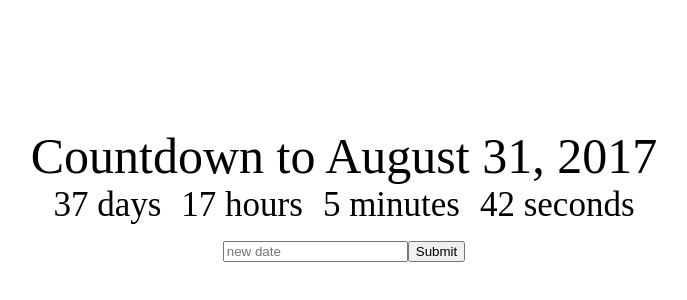
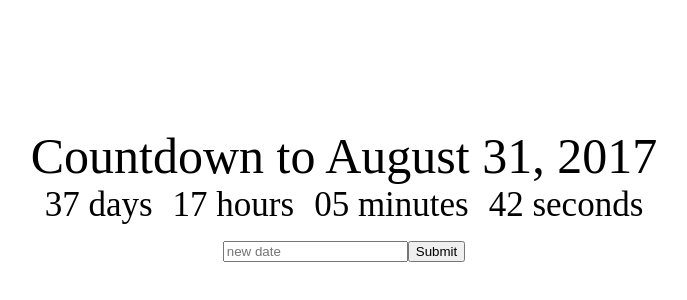
Before and after one commit to EditK/countdown-show, a React (Create React App) app: page / in a window 1280 px wide. Shown: the part 126-426 px from the top of the page, without its empty margins (296-983 px from the left). Built offline with nearby package versions, Linux system fonts and the light colour scheme.

Commit message:
leading0 helper function

```diff
--- a/src/Clock.jsx
+++ b/src/Clock.jsx
@@ -20,6 +20,12 @@ class Clock extends Component {
         setInterval(() => this.getTimeUntil(this.props.deadline), 1000);
     }
 
+    leading0(num){
+        if(num < 10)
+            return "0" + num;
+        return num;
+    }
+
     getTimeUntil(deadline) {
         const time = Date.parse(deadline) - Date.parse(new Date());
         console.log('time', time);
@@ -34,10 +40,10 @@ class Clock extends Component {
     render() {
         return (
             <div>
-                <div className='Clock-days'>{this.state.days} days</div>
-                <div className='Clock-hours'>{this.state.hours} hours</div>
-                <div className='Clock-minutes'>{this.state.minutes} minutes</div>
-                <div className='Clock-seconds'>{this.state.seconds} seconds</div>
+                <div className='Clock-days'>{this.leading0(this.state.days)} days</div>
+                <div className='Clock-hours'>{this.leading0(this.state.hours)} hours</div>
+                <div className='Clock-minutes'>{this.leading0(this.state.minutes)} minutes</div>
+                <div className='Clock-seconds'>{this.leading0(this.state.seconds)} seconds</div>
             </div>
         )
     }
```
